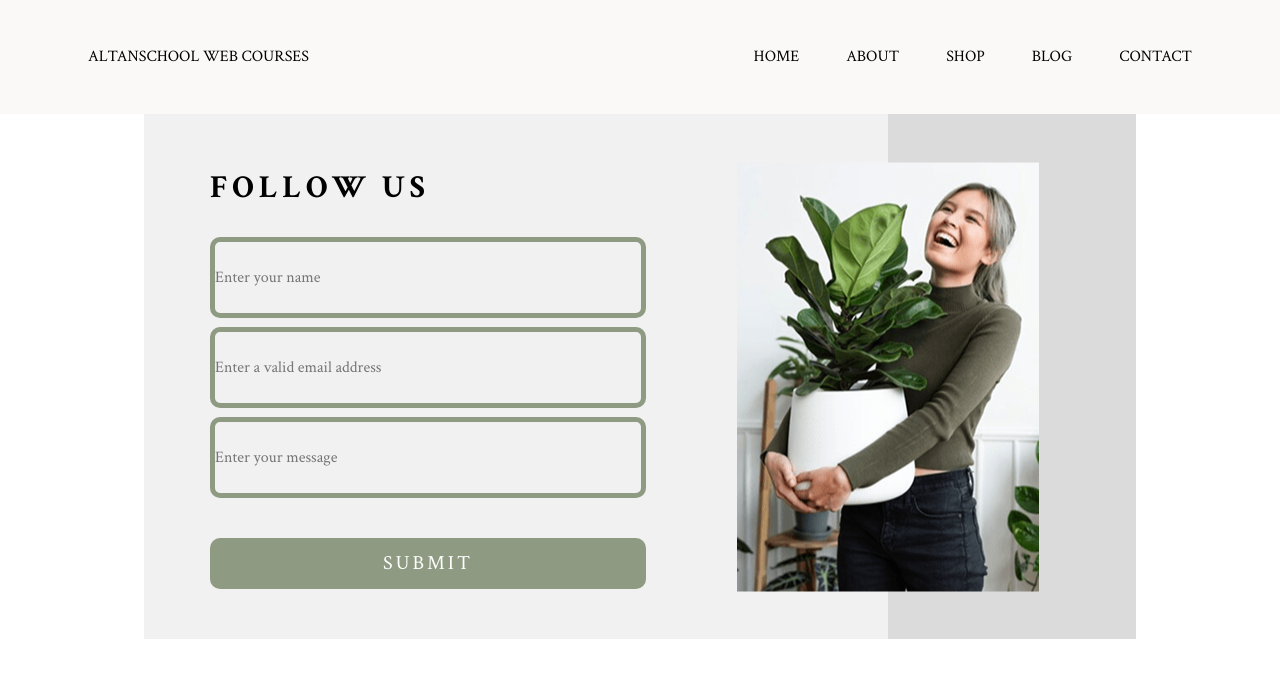
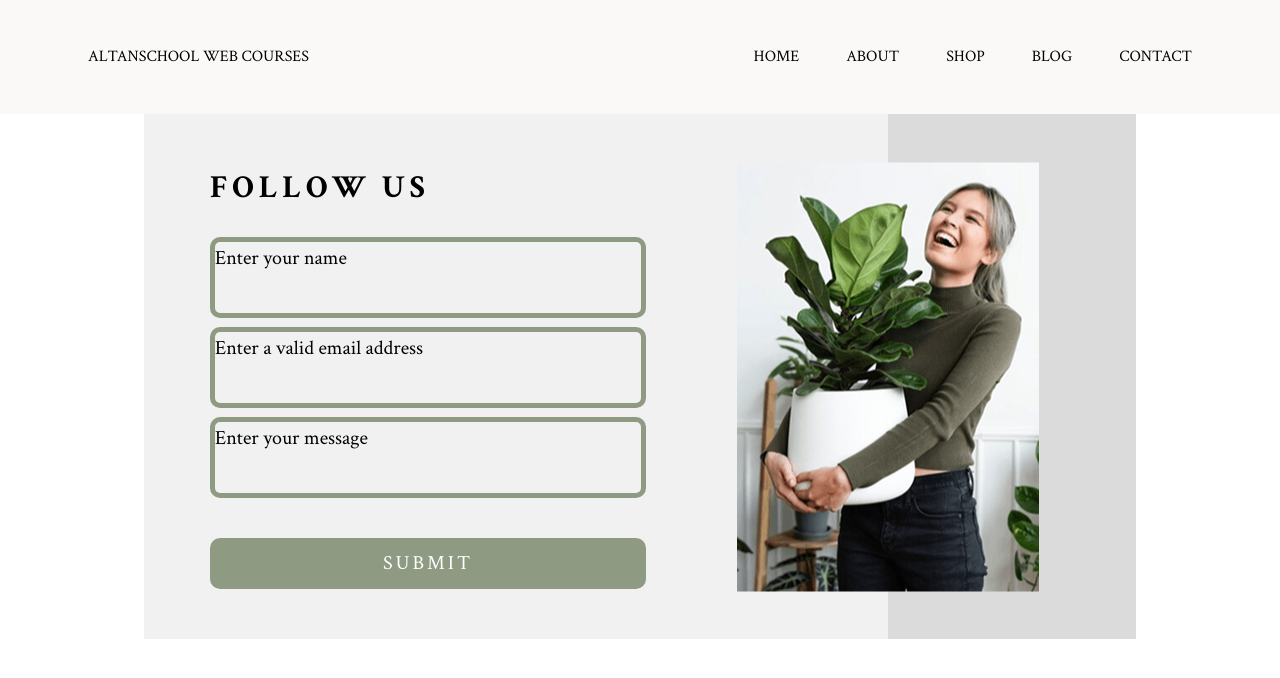
Before and after one commit to Yuliia-Tyzhai/OrganicFashion, a React (Vite) app: page /follow-us in a window 1280 px wide. Shown: the top 678 px of the page. Built offline with nearby package versions, Linux system fonts and the light colour scheme.

Commit message:
add fixing placeholder styles

```diff
--- a/src/pages/FollowUs/FollowUs.module.css
+++ b/src/pages/FollowUs/FollowUs.module.css
@@ -38,6 +38,7 @@
   border-radius: 10px;
   width: 257px;
   background-color: transparent;
+  padding: 0 0 36px 0;
 }
 
 .input:not(:last-child) {
@@ -47,6 +48,12 @@
 
 form .input:last-child {
   height: 130px;
+}
+
+input::placeholder {
+  font-weight: 400;
+  font-size: 15px;
+  color: #000;
 }
 
 .submitButton {
@@ -76,6 +83,10 @@ form .input:last-child {
 
   .input {
     width: 436px;
+  }
+
+  input::placeholder {
+    font-size: 20px;
   }
 
   .formContainer {
@@ -149,6 +160,10 @@ form .input:last-child {
     height: 121px;
   }
 
+  input::placeholder {
+    font-size: 36px;
+  }
+
   .formContainer {
     max-width: 617px;
     margin-left: 200px;
```
